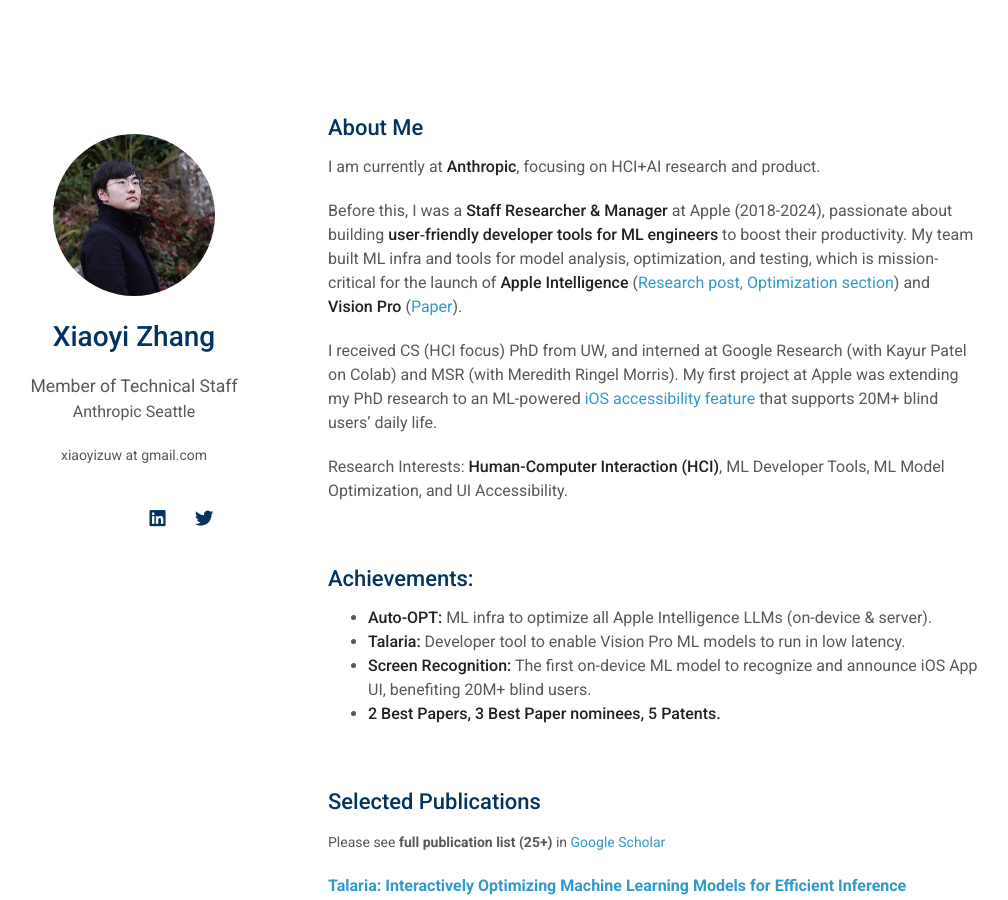
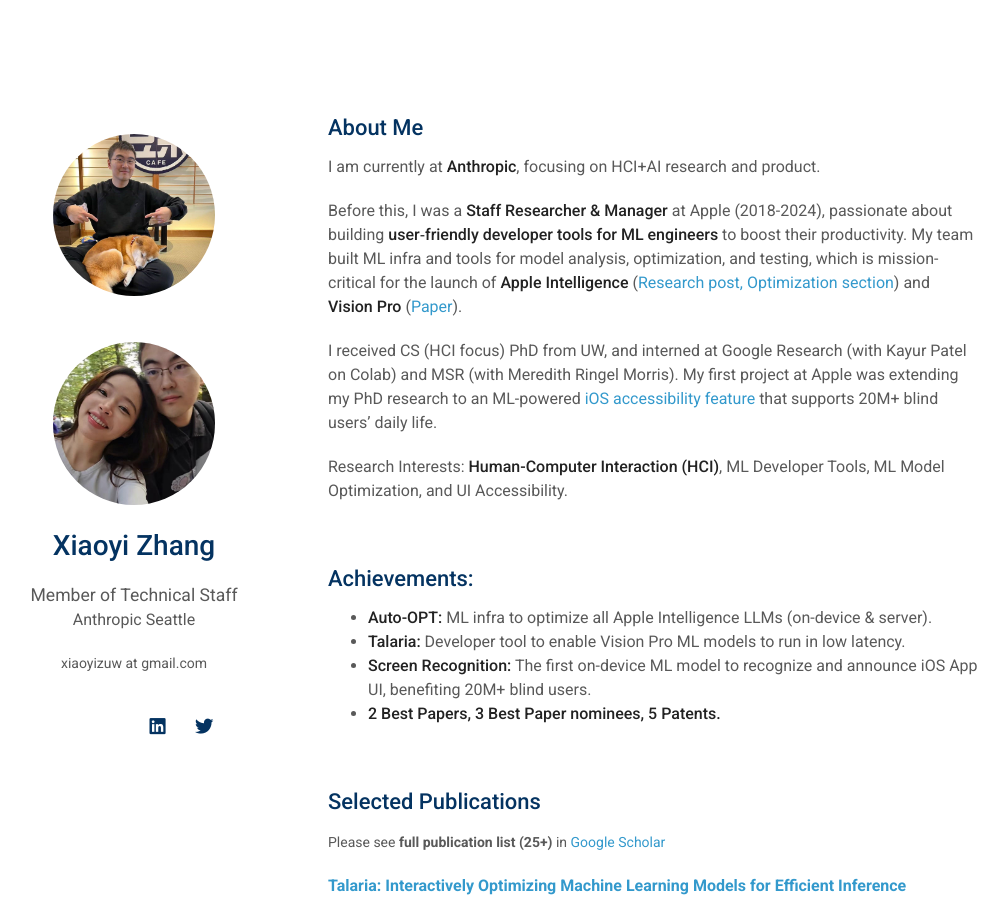
Before and after one commit to xiaoyizuw/personal-site, a Jekyll site: the page built from index.md, in a window 1280 px wide and 900 px high. Shown: the whole window, without its empty margins (142-1150 px from the left). Built offline with Jekyll 4.4.1, drawn with Linux system fonts in a browser that asks for light colours; nearby versions of some CDN libraries; a style sheet for code colours, icons or effects is not loaded; our own code applies the rules of GitHub Pages for plain Markdown files.

Commit message:
Add photo

```diff
--- a/_config.yml
+++ b/_config.yml
@@ -19,7 +19,8 @@ twitter: https://x.com/xiaoyiz_uw
 
 # Images (e.g., your profile picture and your website's favicon)
 # "favicon" and "favicon_dark" are used for the light and dark modes, respectively.
-avatar: ./assets/img/profile.jpeg
+avatar: ./assets/img/avatar.jpg
+avatar2: ./assets/img/nvshen.jpg
 favicon: ./assets/img/favicon.png
 favicon_dark: ./assets/img/favicon-dark.png
 
--- a/_layouts/homepage.html
+++ b/_layouts/homepage.html
@@ -41,6 +41,10 @@
 
         {% if site.avatar %}
         <a class="image avatar"><img src="{{ site.avatar }}" alt="avatar" /></a>
+        {% endif %}
+
+        {% if site.avatar2 %}
+        <a class="image avatar"><img src="{{ site.avatar2 }}" alt="avatar" /></a>
         {% endif %}
 
         <h1>{{ site.title }}</h1>
```
Also changed, not shown: assets/img/avatar.jpg (added), assets/img/nvshen.jpg (added).
